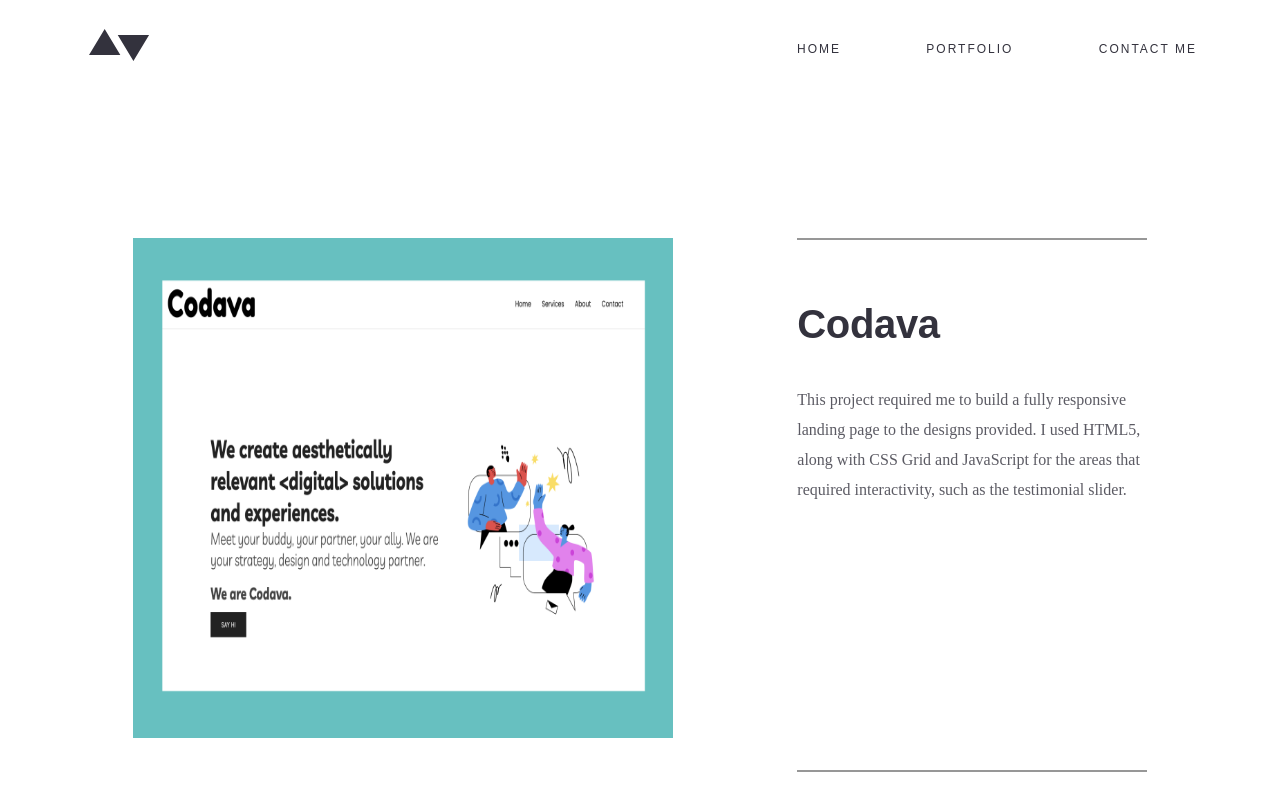
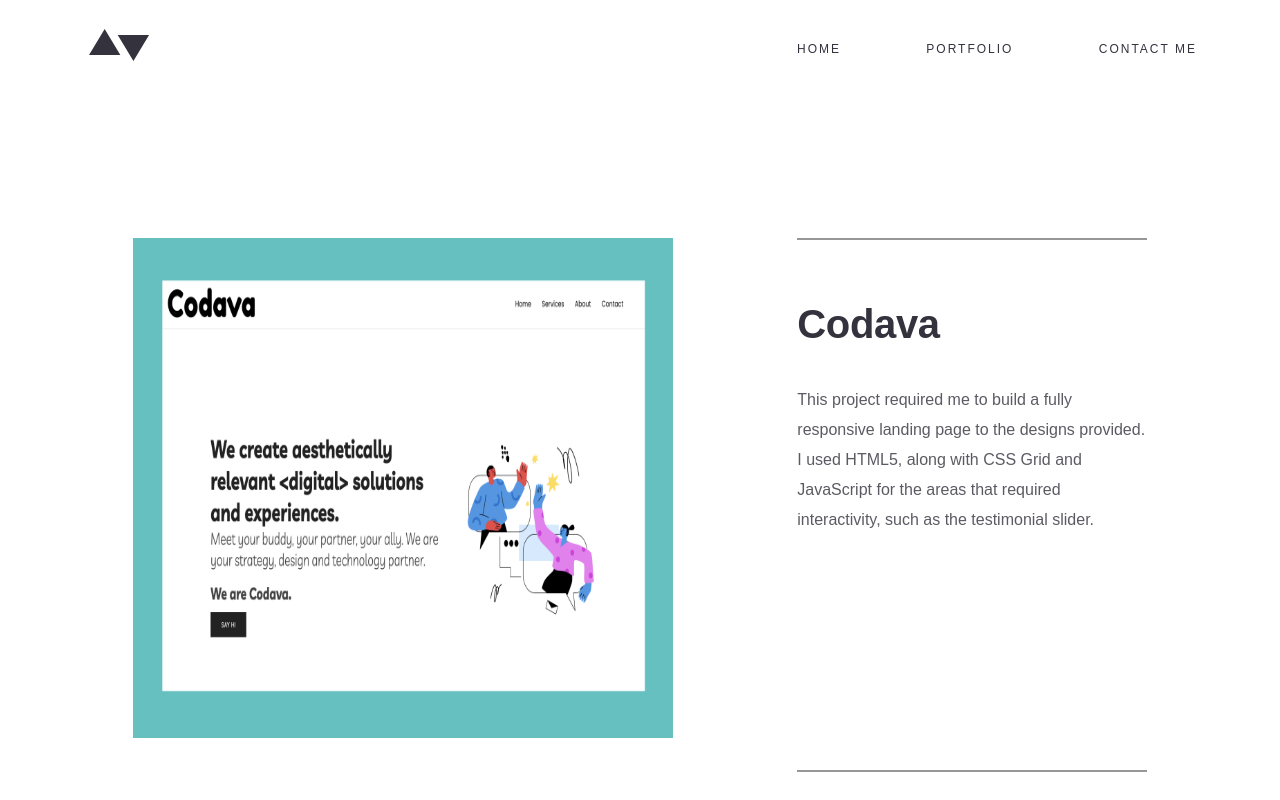
Before and after one commit to ArlindPestisha/portfolio, a Next.js app: page /public/portfolio in a window 1280 px wide. Shown: the top 800 px of the page. Built offline with nearby package versions, Linux system fonts and the light colour scheme.

Commit message:
font family fix

```diff
--- a/components/Text/TextStyled.js
+++ b/components/Text/TextStyled.js
@@ -13,7 +13,7 @@ export const H2 = styled.h2`
 `;
 
 export const ParagraphStyled = styled.p`
-  font-family: "Public Sans";
+  font-family: "Public Sans", sans-serif;
   font-style: normal;
   font-weight: normal;
   font-size: 16px;
```
